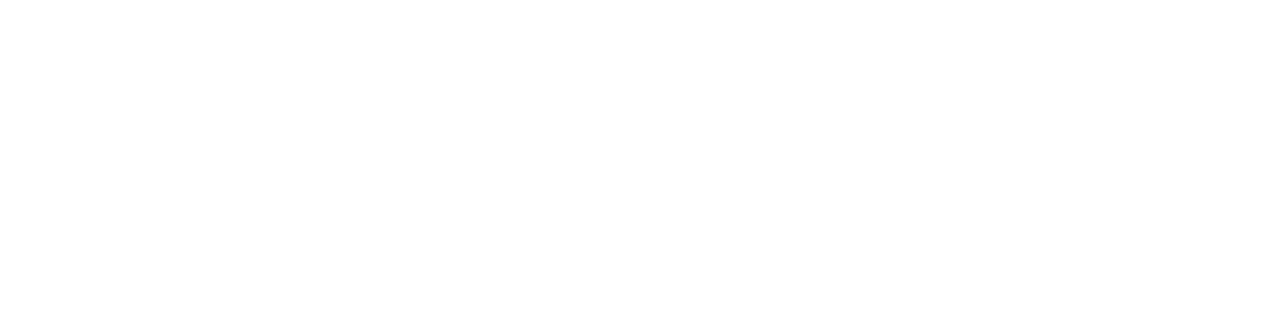
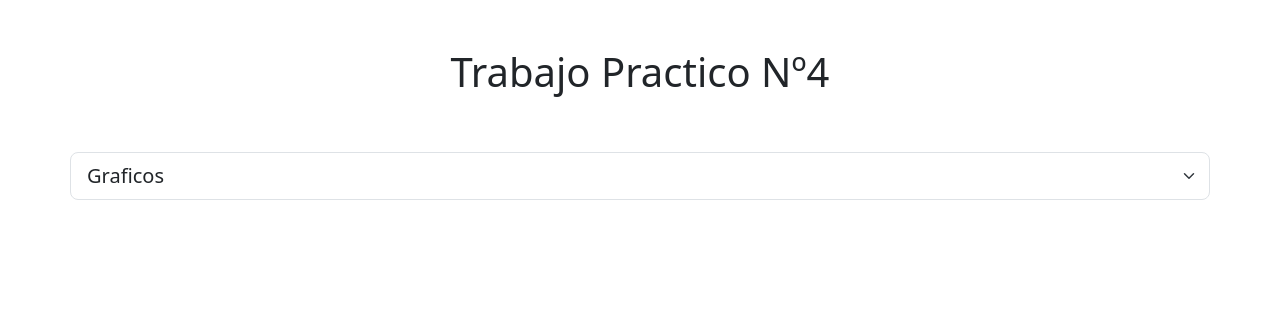
Before and after one commit to MateoSantar/EstadisticaTp4, a plain HTML site: page index.html in a window 1280 px wide. Drawn offline with nearby package versions, Linux system fonts and the light colour scheme; no server answers.

Commit message:
Select works.

```diff
--- a/index.html
+++ b/index.html
@@ -4,14 +4,33 @@
     <meta charset="UTF-8">
     <meta name="viewport" content="width=device-width, initial-scale=1.0">
     <title>Trabajo Practico Santarsiero Mendoza</title>
+    <link href="https://cdn.jsdelivr.net/npm/bootstrap@5.3.2/dist/css/bootstrap.min.css" rel="stylesheet" integrity="sha384-T3c6CoIi6uLrA9TneNEoa7RxnatzjcDSCmG1MXxSR1GAsXEV/Dwwykc2MPK8M2HN" crossorigin="anonymous">
+
 </head>
 <body>
     <script src="https://cdn.jsdelivr.net/npm/@popperjs/core@2.11.8/dist/umd/popper.min.js" integrity="sha384-I7E8VVD/ismYTF4hNIPjVp/Zjvgyol6VFvRkX/vR+Vc4jQkC+hVqc2pM8ODewa9r" crossorigin="anonymous"></script>
     <script src="https://cdn.jsdelivr.net/npm/bootstrap@5.3.8/dist/js/bootstrap.min.js" integrity="sha384-G/EV+4j2dNv+tEPo3++6LCgdCROaejBqfUeNjuKAiuXbjrxilcCdDz6ZAVfHWe1Y" crossorigin="anonymous"></script>
     <div class="container text-center">
         <div class="row align-item-center">
+            <div class="col-12 p-5">
+                <h1>Trabajo Practico Nº4</h5>
+            </div>
+        </div>
+
+        <div class="row justify-content-center ">
+            <select class="form-select form-select-lg mb-3" aria-label="Large select example" id="select">
+                <option selected>Graficos</option>
+                <option value="1">Grafico 1</option>
+                <option value="2">Grafico 2</option>
+                <option value="3">Grafico 3</option>
+                <option value="4">Grafico 4</option>
+                <option value="5">Grafico 5</option>
+            </select>
+        </div>
+
+        <div class="row align-item-center">
             <div class="col-12 mx-auto" style="width: 70%;">
-                <canvas id="graph_1" ></canvas>
+                <canvas id="graph_1"></canvas>
                 <div id="paragraph-1"><p></p></div>
             </div>
         </div>
--- a/script.js
+++ b/script.js
@@ -101,3 +101,26 @@ function showGraphs() {
     graph(5,'graph_5');
 
 }
+
+document.addEventListener("DOMContentLoaded",function(){
+    const select = document.getElementById("select")
+    const garphs = [
+        document.getElementById("graph_1").parentElement,
+        document.getElementById("graph_2").parentElement,
+        document.getElementById("graph_3").parentElement,
+        document.getElementById("graph_4").parentElement,
+        document.getElementById("graph_5").parentElement
+    ]
+
+    garphs.forEach(g => g.style.display = "none")
+
+    select.addEventListener("change",function(){
+        const value = select.value
+
+        garphs.forEach(g => g.style.display = "none")
+
+        if (value >= 1 && value <= 5) {
+            garphs[value-1].style.display = "block"
+        }
+    })
+})
```
